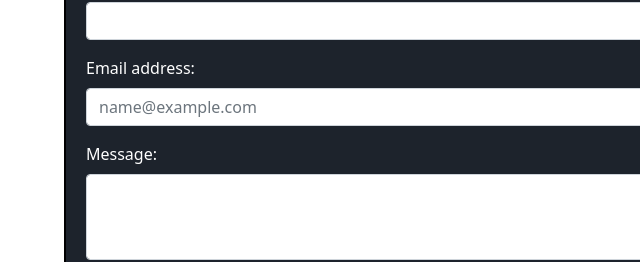
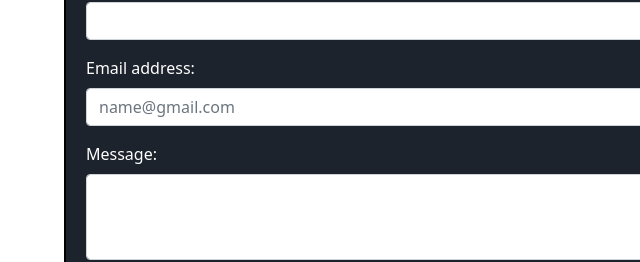
Before and after one commit to Zulaiga74/Nostra, a plain HTML site: page contact.html in a window 1280 px wide. Shown: the part 234-496 px from the top of the page, 0-640 px from the left. Drawn offline with nearby package versions, Linux system fonts and the light colour scheme.

Commit message:
Update contact.html

```diff
--- a/contact.html
+++ b/contact.html
@@ -59,7 +59,7 @@
       </div>
      <div class="mb-3">
         <label for="exampleFormControlInput1" class="form-label">Email address:</label>
-        <input type="email" class="form-control" id="exampleFormControlInput1" placeholder="name@example.com">
+        <input type="email" class="form-control" id="exampleFormControlInput1" placeholder="name@gmail.com">
       </div>
       <div class="mb-3">
         <label for="exampleFormControlTextarea1" class="form-label">Message:</label>
```
